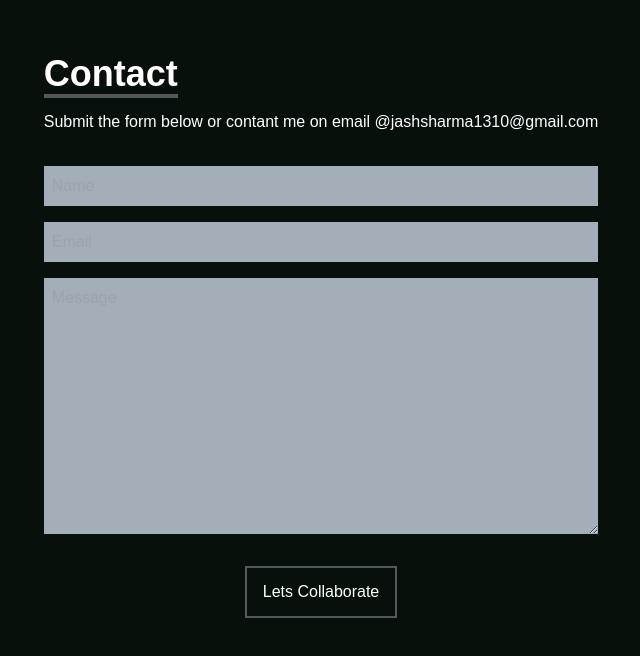
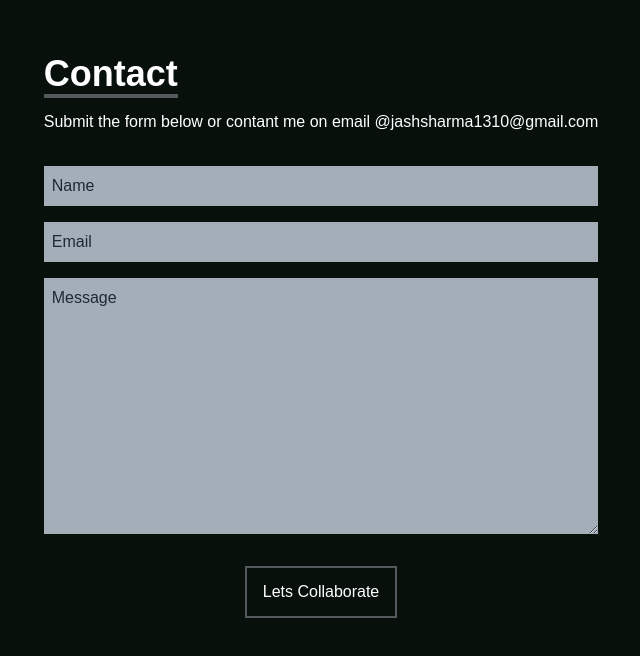
Before and after one commit to Jash-Sharma/Portfolio, a React (Create React App) app: page / in a window 1280 px wide. Shown: the part 3248-3904 px from the top of the page, without its empty margins (319-959 px from the left). Built offline with nearby package versions, Linux system fonts and the light colour scheme.

Commit message:
updating placeholder color

```diff
--- a/src/components/Contact.jsx
+++ b/src/components/Contact.jsx
@@ -21,21 +21,21 @@ const Contact = () => {
           </p>
         </div>
         <input
-          className=" p-2 bg-[#a4aeb8]  text-[#08100c]"
+          className=" p-2 bg-[#a4aeb8]  text-[#08100c] placeholder-gray-800"
           name="name"
           placeholder="Name"
           type="text"
           required
         />
         <input
-          className="my-4 p-2 bg-[#a4aeb8] text-[#08100c]"
+          className="my-4 p-2 bg-[#a4aeb8] text-[#08100c] placeholder-gray-800"
           name="email"
           placeholder="Email"
           type="email"
           required
         />
         <textarea
-          className="bg-[#a4aeb8] p-2 text-[#08100c]"
+          className="bg-[#a4aeb8] p-2 text-[#08100c] placeholder-gray-800"
           name="Message"
           rows="10"
           placeholder="Message"
```
